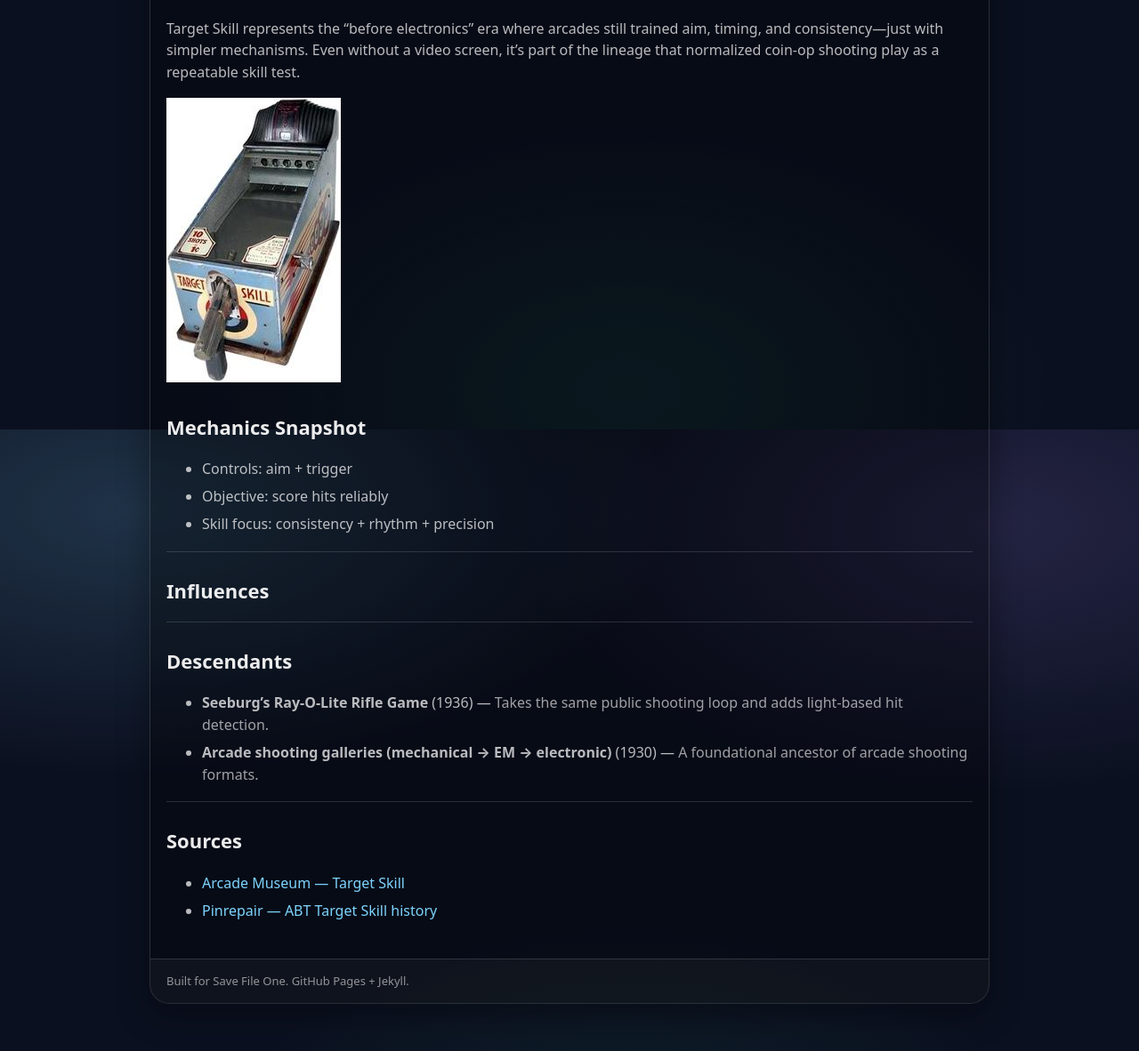
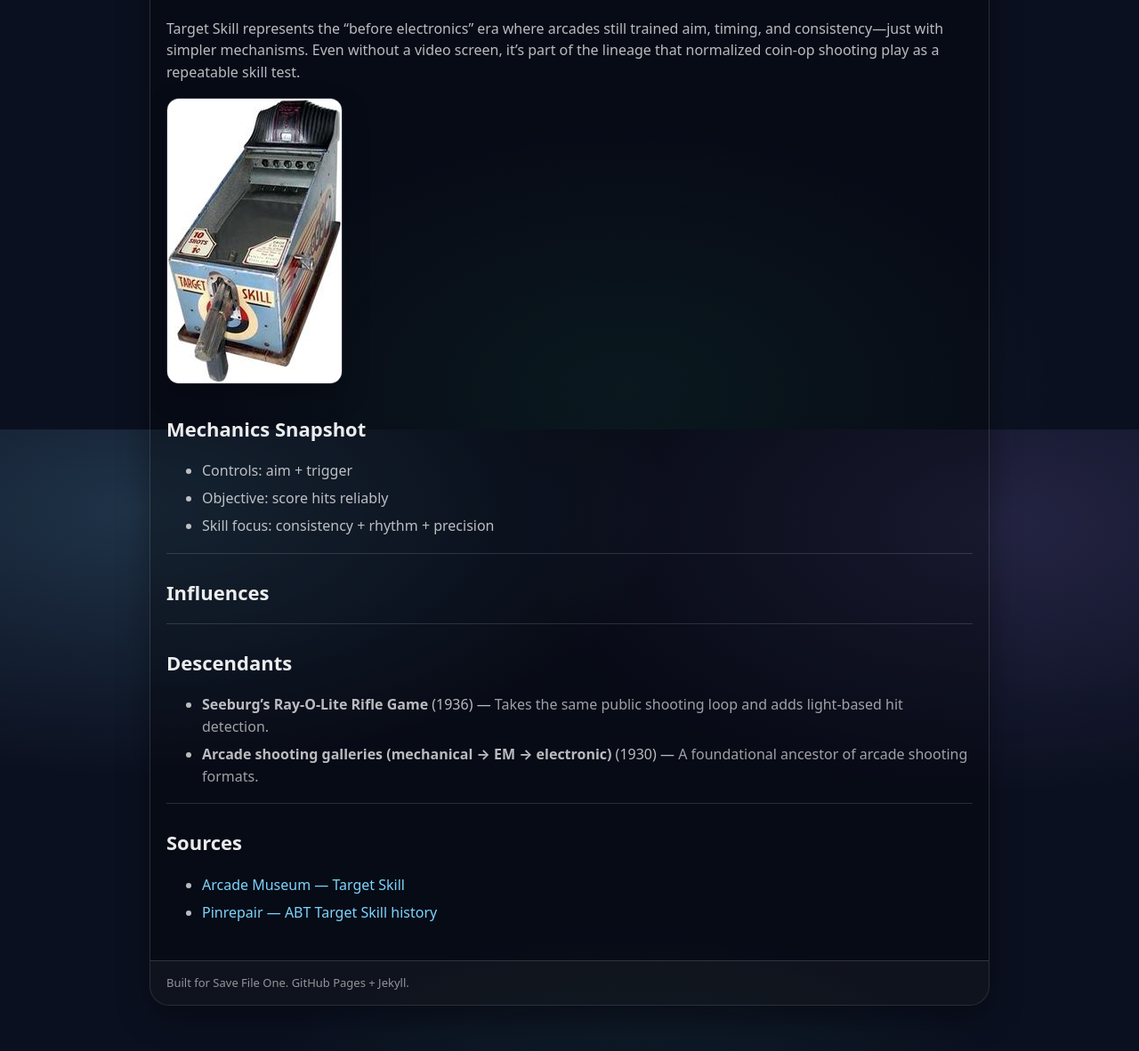
Before and after one commit to BacchusA/savefileone-archive, a Jekyll site: the page built from _games/1925-abt-target-skill.md, in a window 1280 px wide. Shown: the part 417-1599 px from the top of the page at 89% size. Built offline with Jekyll 4.4.1, drawn with Linux system fonts in a browser that asks for light colours.

Commit message:
Update style.css

```diff
--- a/assets/style.css
+++ b/assets/style.css
@@ -409,3 +409,18 @@ li{ margin: 6px 0; }
 }
 .plat-item a{ text-decoration: none; }
 .plat-item:hover{ background: rgba(255,255,255,0.06); }
+img{
+  max-width: 100%;
+  height: auto;
+  border-radius: 14px;
+  border: 1px solid var(--border);
+  box-shadow: 0 12px 30px rgba(0,0,0,0.25);
+}
+.figure{
+  margin: 14px 0;
+}
+.caption{
+  margin-top: 8px;
+  font-size: 13px;
+  color: var(--faint);
+}
```
